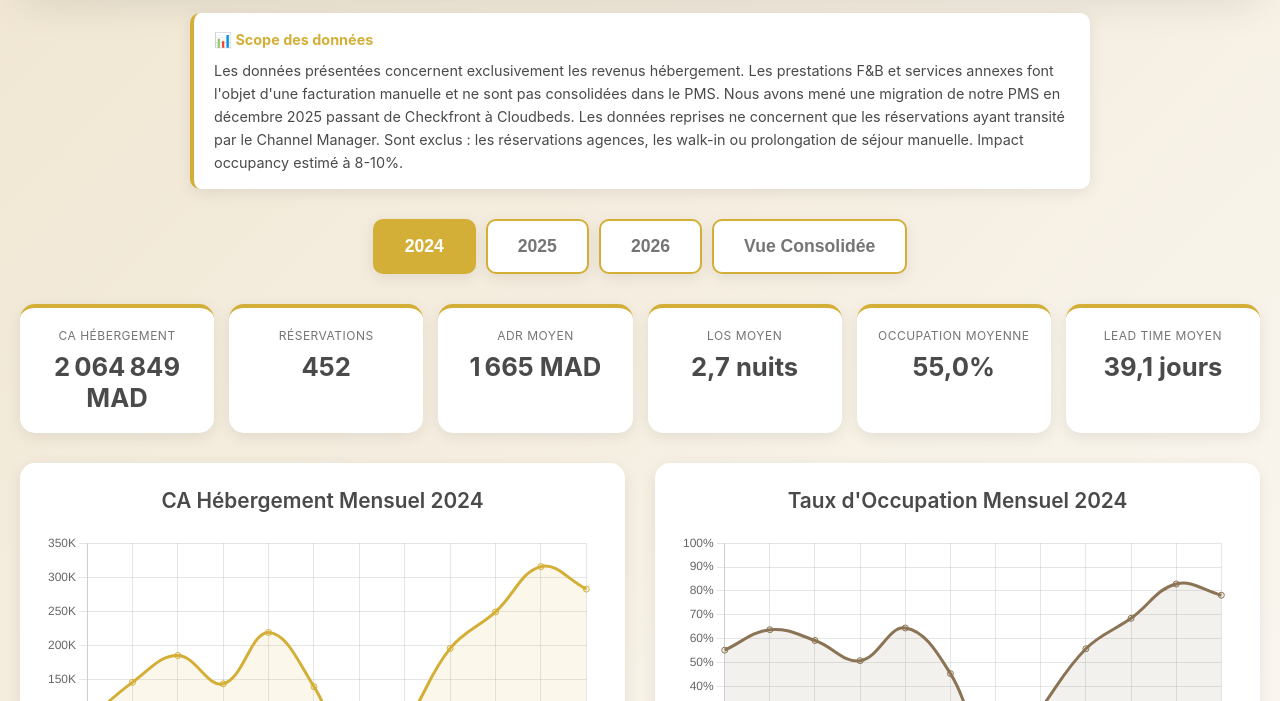
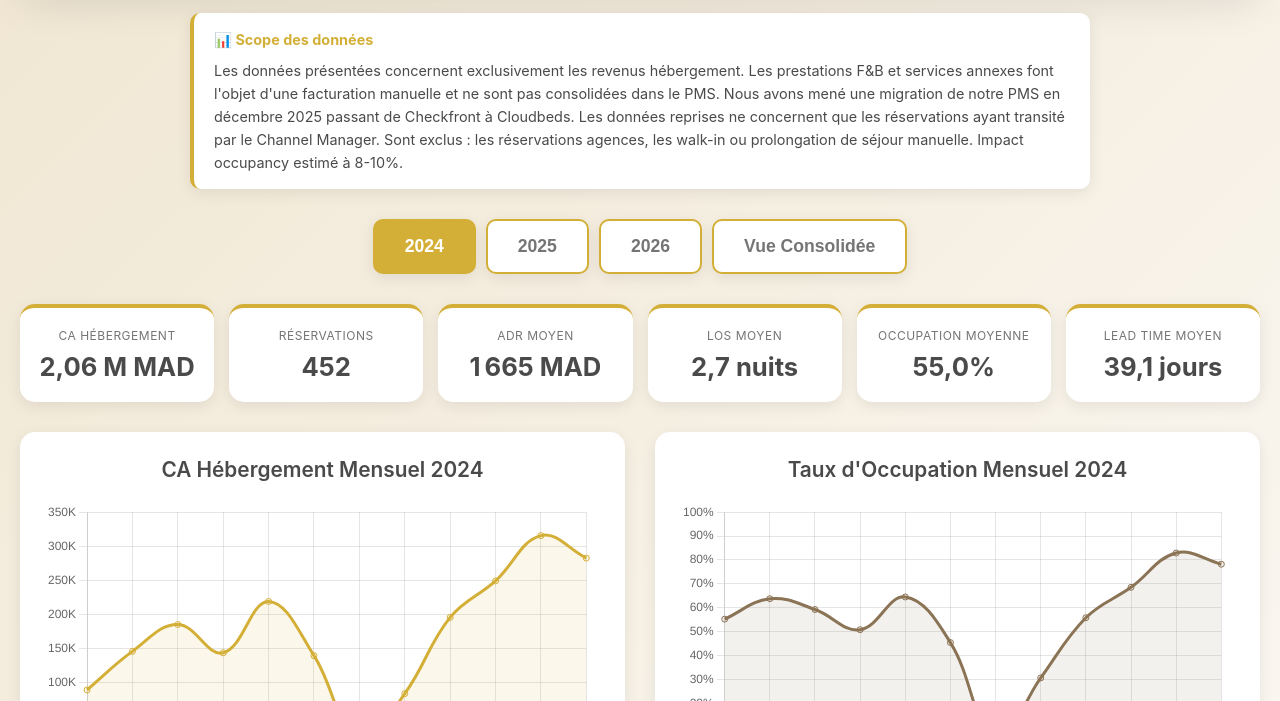
Before and after one commit to MargoHospitality/palais-chadmi-dashboard, a website: page index.html in a window 1280 px wide. Shown: the part 99-800 px from the top of the page. Drawn offline with nearby package versions, Linux system fonts and the light colour scheme.

Commit message:
Display CA in millions (M MAD) and simplify ADR format
- CA displayed as X.XX M MAD instead of full number
- ADR displayed as X,XXX MAD (no currency formatting)
- More compact and readable display

```diff
--- a/index.html
+++ b/index.html
@@ -512,9 +512,9 @@
                 const yearData = dashboardData.yearly[year];
 
                 // KPIs
-                document.getElementById(`kpi-${year}-revenue`).textContent = formatCurrency(yearData.kpis.total_revenue);
+                document.getElementById(`kpi-${year}-revenue`).textContent = formatNumber(yearData.kpis.total_revenue / 1000000, 2) + ' M MAD';
                 document.getElementById(`kpi-${year}-bookings`).textContent = formatNumber(yearData.kpis.total_bookings);
-                document.getElementById(`kpi-${year}-adr`).textContent = formatCurrency(yearData.kpis.avg_adr);
+                document.getElementById(`kpi-${year}-adr`).textContent = formatNumber(yearData.kpis.avg_adr, 0) + ' MAD';
                 document.getElementById(`kpi-${year}-los`).textContent = formatNumber(yearData.kpis.avg_los, 1) + ' nuits';
 
                 // Occupancy with note for 2026
@@ -544,9 +544,9 @@
             const bookingsVar2025 = calculateVariation(yoy['2025'].bookings, yoy['2024'].bookings);
             const adrVar2025 = calculateVariation(yoy['2025'].adr, yoy['2024'].adr);
 
-            document.getElementById('kpi-cons-revenue').innerHTML = formatCurrency(cons.total_revenue);
+            document.getElementById('kpi-cons-revenue').innerHTML = formatNumber(cons.total_revenue / 1000000, 2) + ' M MAD';
             document.getElementById('kpi-cons-bookings').innerHTML = formatNumber(cons.total_bookings);
-            document.getElementById('kpi-cons-adr').innerHTML = formatCurrency(cons.avg_adr);
+            document.getElementById('kpi-cons-adr').innerHTML = formatNumber(cons.avg_adr, 0) + ' MAD';
             document.getElementById('kpi-cons-los').textContent = formatNumber(cons.avg_los, 1) + ' nuits';
             document.getElementById('kpi-cons-occupancy').textContent = formatNumber(cons.avg_occupancy, 1) + '%';
             document.getElementById('kpi-cons-leadtime').textContent = formatNumber(cons.avg_lead_time, 1) + ' jours';
```
